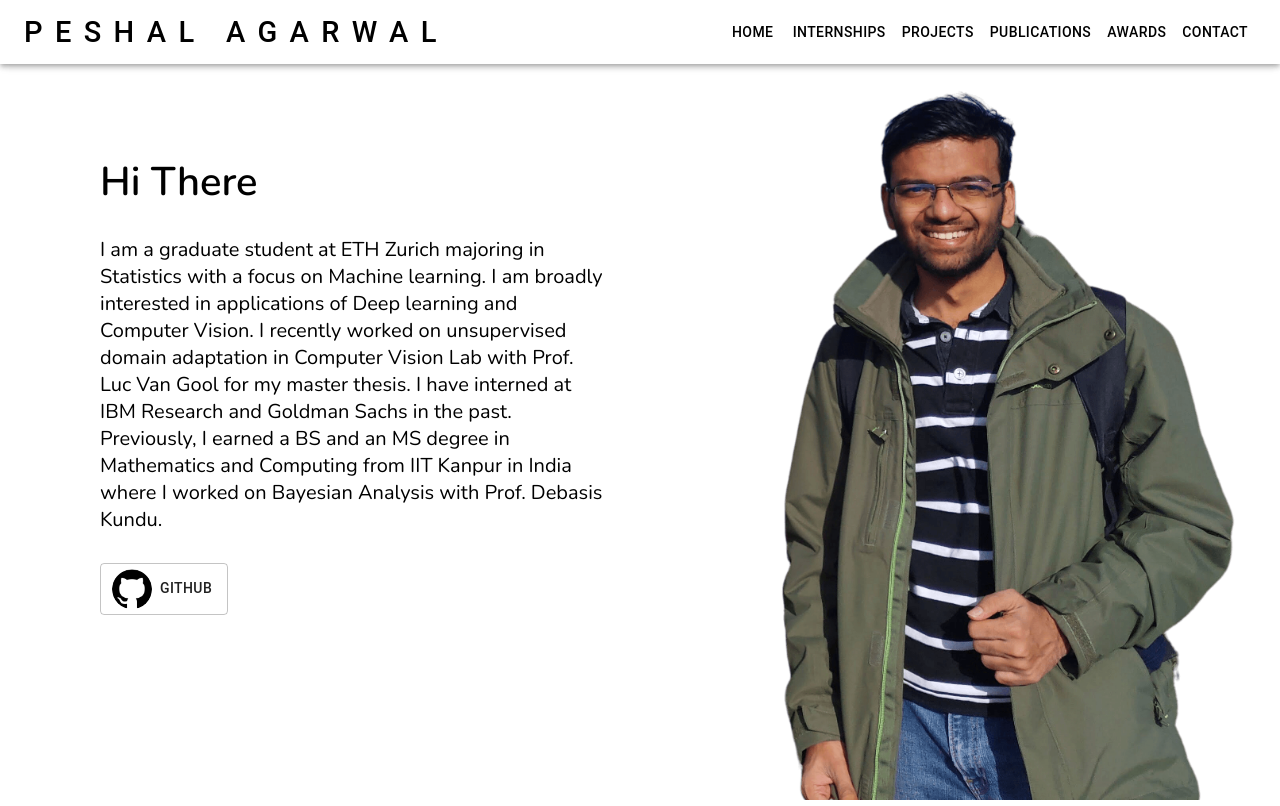
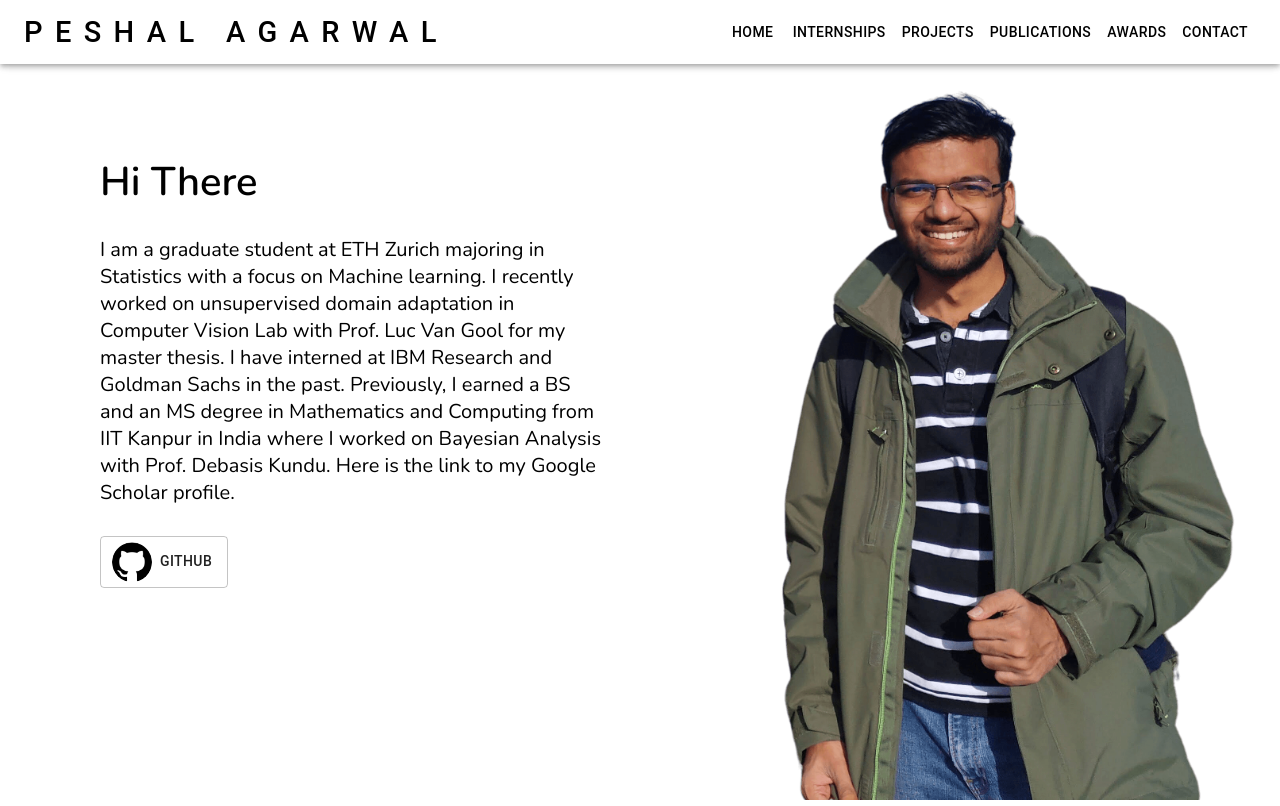
Before and after one commit to agpeshal/agpeshal.github.io, a Next.js app: page / in a window 1280 px wide. Built offline with nearby package versions, Linux system fonts and the light colour scheme.

Commit message:
add link to Google Scholar profile

```diff
--- a/pages/index.js
+++ b/pages/index.js
@@ -14,11 +14,10 @@ export default function Home() {
           <h1>Hi There</h1>
           <p>
             I am a graduate student at <a href="https://www.ethz.ch/en.html">ETH Zurich</a> majoring in Statistics with a focus on Machine learning.
-            I am broadly interested in applications of Deep learning and Computer Vision.
             I recently worked on <a href="https://arxiv.org/abs/2103.14577">unsupervised domain adaptation</a> in <a href="https://vision.ee.ethz.ch/">Computer Vision Lab</a> with <a href="https://ee.ethz.ch/the-department/faculty/professors/person-detail.OTAyMzM=.TGlzdC80MTEsMTA1ODA0MjU5.html">Prof. Luc Van Gool</a> for my master thesis.
             I have interned at IBM Research and Goldman Sachs in the past.
             Previously, I earned a BS and an MS degree in Mathematics and Computing from <a href="https://www.iitk.ac.in/">IIT Kanpur</a> in India where I worked on Bayesian Analysis with <a href="https://scholar.google.co.in/citations?user=yq8z1rIAAAAJ&hl=en&oi=ao">Prof. Debasis Kundu</a>.
-
+            Here is the <a href="https://scholar.google.co.in/citations?user=TD4121cAAAAJ&hl=en">link</a> to my Google Scholar profile.
           </p>
           <div className={styles.main__introBtn}>
             {/* <Button
```
